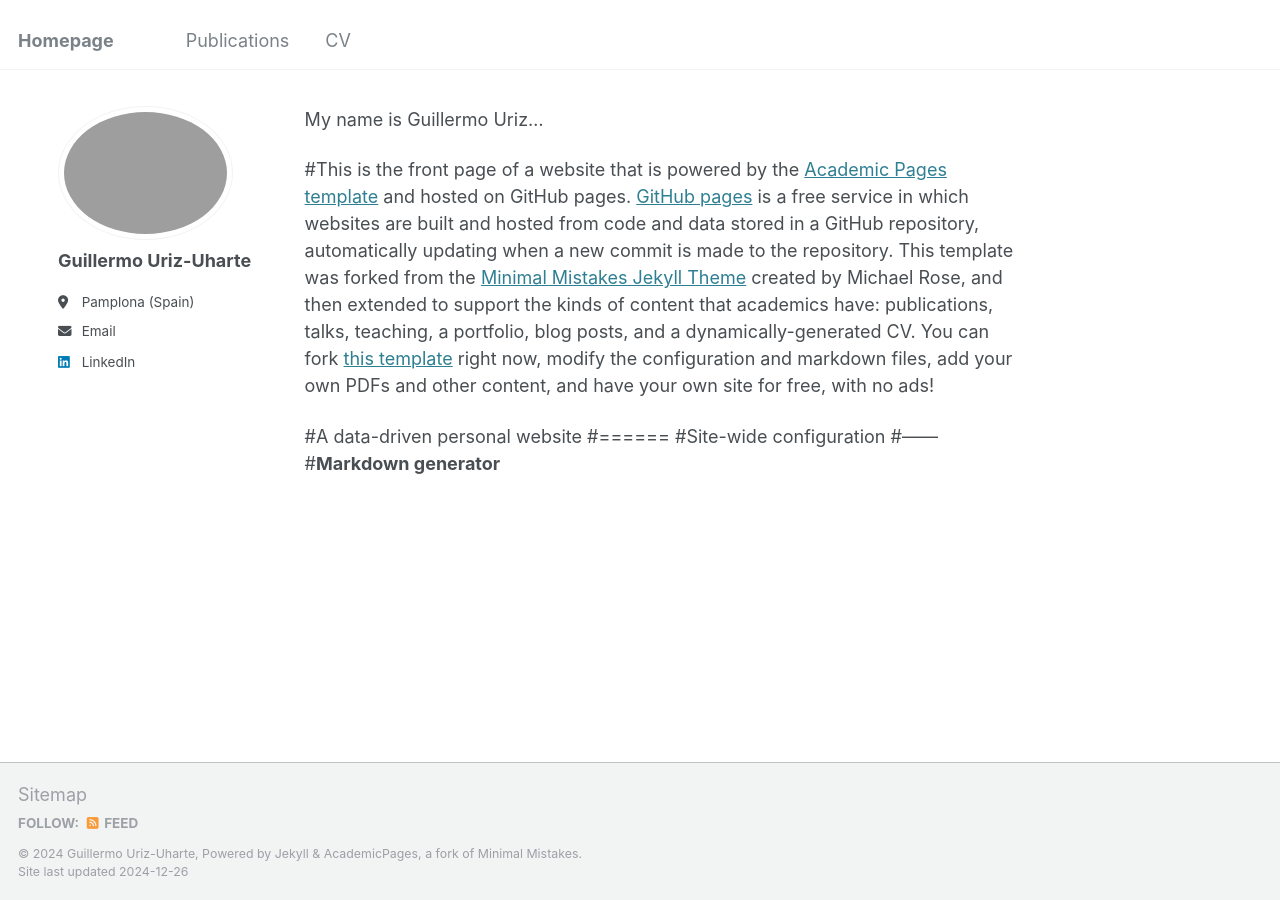
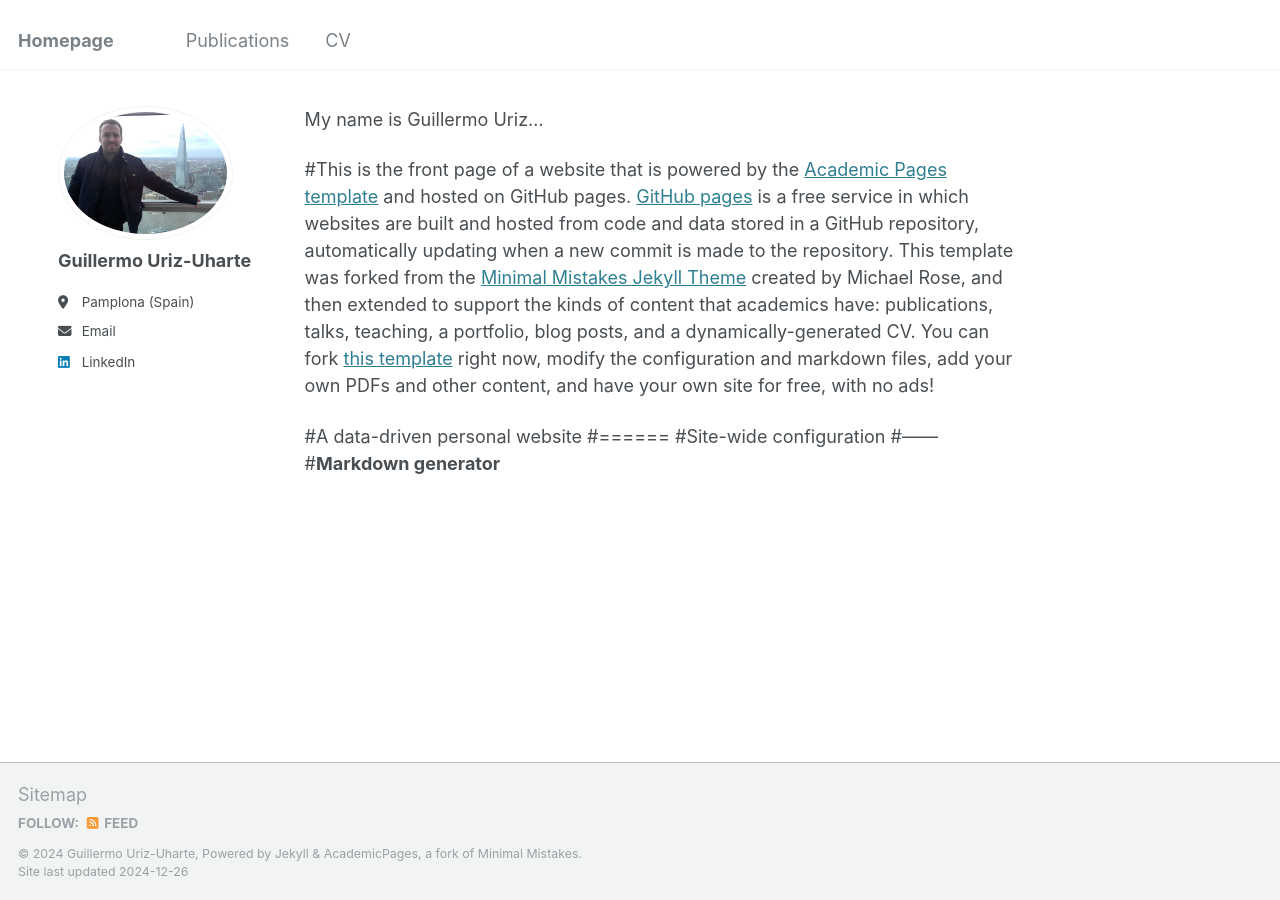
Before and after one commit to GuilleUriz/guillermouriz, a Jekyll site: the page built from _pages/about.md, in a window 1280 px wide. Built offline with Jekyll 4.4.1, drawn with Linux system fonts in a browser that asks for light colours.

Commit message:
Update _config.yml

```diff
--- a/_config.yml
+++ b/_config.yml
@@ -21,7 +21,7 @@ repository               : "academicpages/academicpages.github.io"
 #               Additional customization can be done by editing /_includes/author-profile.html
 author:
   # Biographic information
-  avatar           :
+  avatar           : "Foto_web.jpg"
   name             : "Guillermo Uriz-Uharte"
   pronouns         :
   bio              : " "
```
